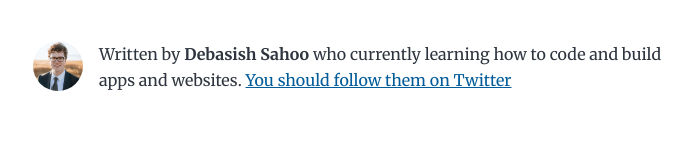
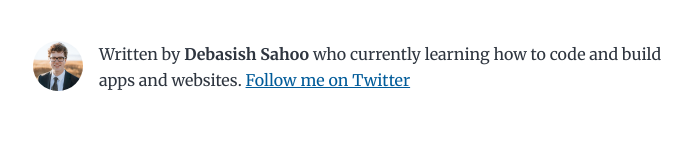
Before and after one commit to DebasishSahoo10/personal-blog, a Gatsby site: page / in a window 1280 px wide. Shown: the part 152-312 px from the top of the page, without its empty margins (291-982 px from the left). Built offline with nearby package versions, Linux system fonts and the light colour scheme; Gatsby itself is replaced by a stand-in of ours.

Commit message:
fix : changed text of twitter link
changed the text of twitter link given in bio section

```diff
--- a/src/components/bio.js
+++ b/src/components/bio.js
@@ -1,9 +1,3 @@
-/**
- * Bio component that queries for data
- * with Gatsby's useStaticQuery component
- *
- * See: https://www.gatsbyjs.com/docs/use-static-query/
- */
 
 import * as React from "react"
 import { useStaticQuery, graphql } from "gatsby"
@@ -47,7 +41,7 @@ const Bio = () => {
           Written by <strong>{author.name}</strong> {author?.summary || null}
           {` `}
           <a href={`https://twitter.com/${social?.twitter || ``}`}>
-            You should follow them on Twitter
+            Follow me on Twitter
           </a>
         </p>
       )}
```
